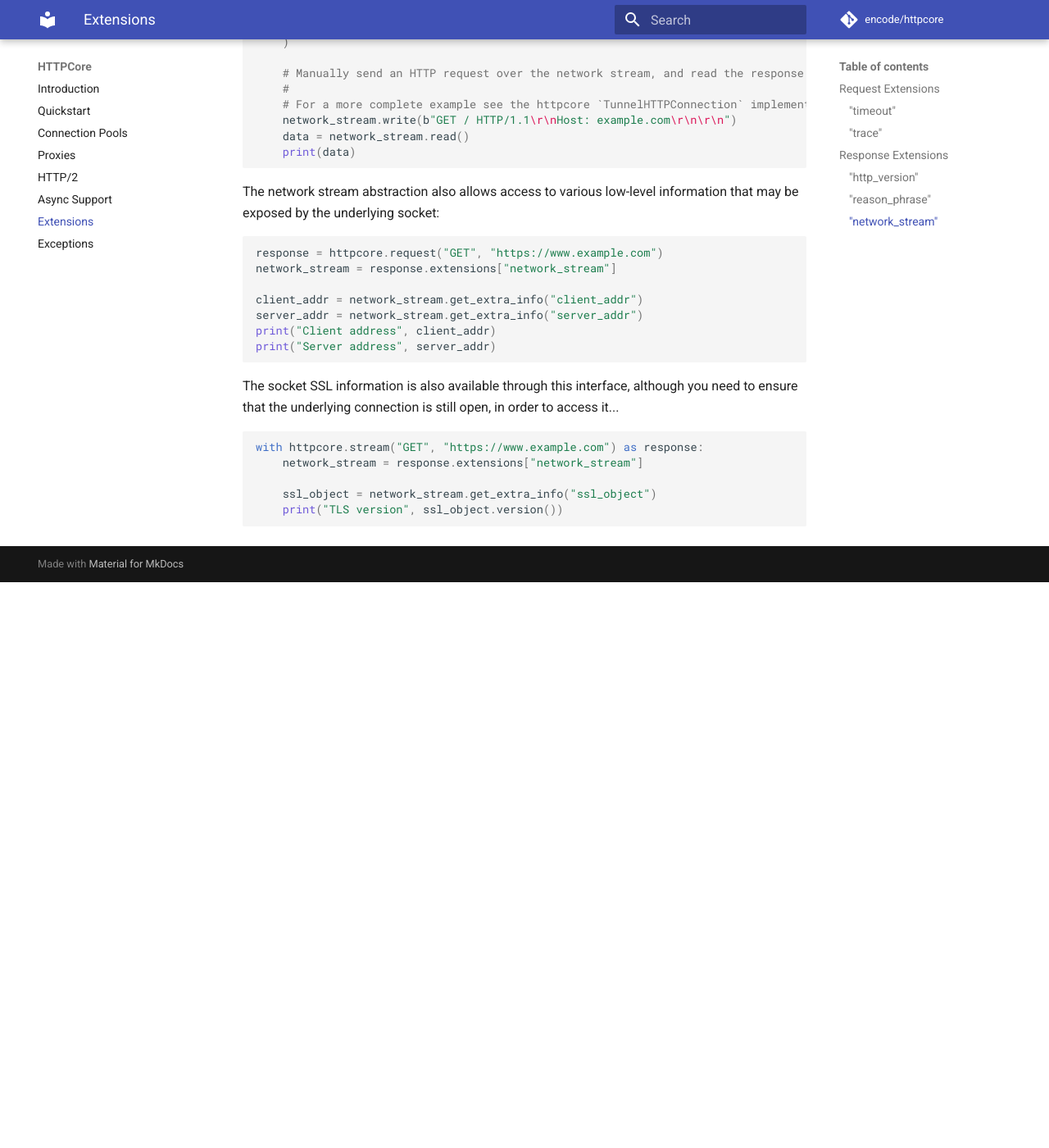
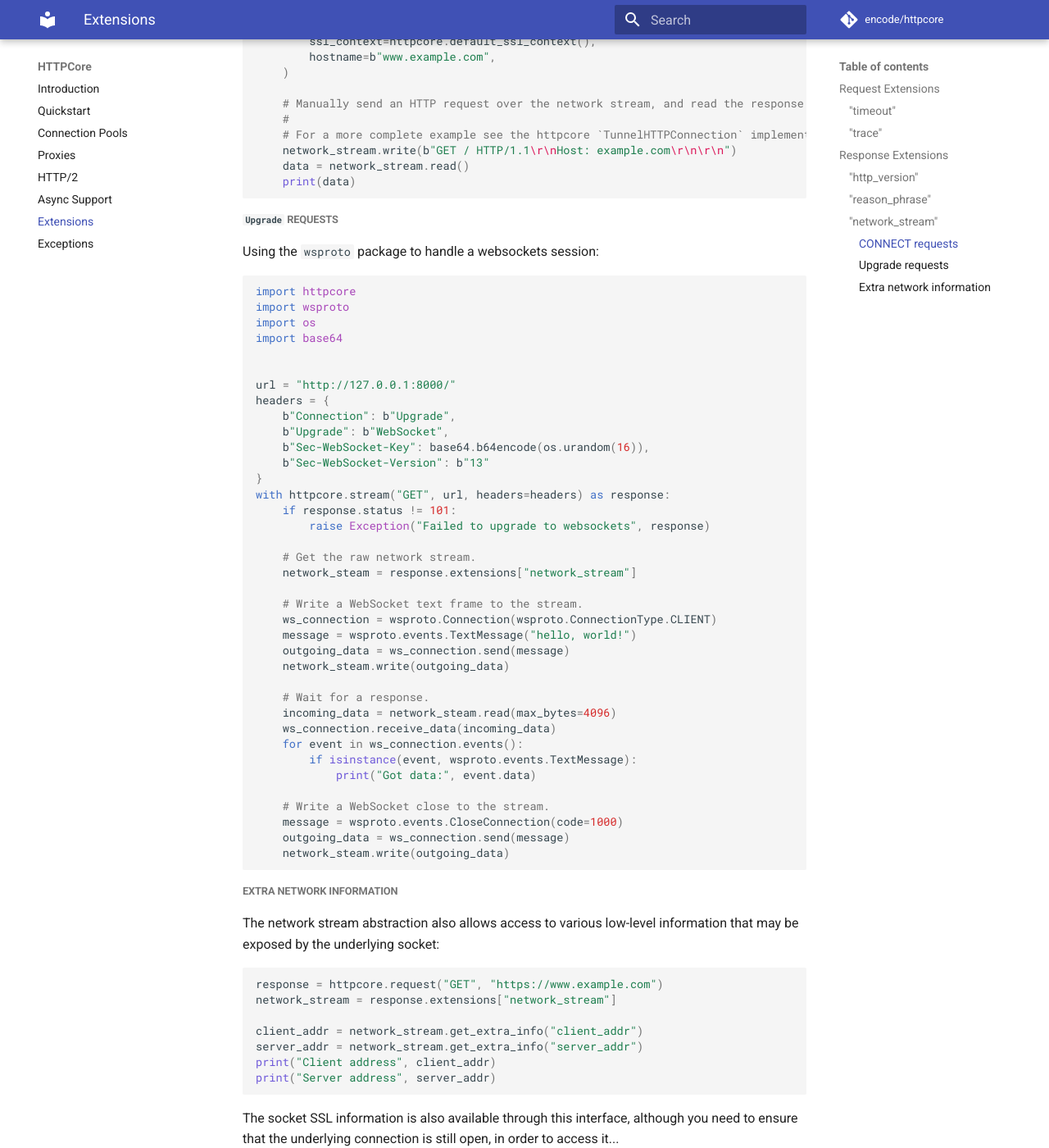
Before and after one commit to encode/httpcore, an MkDocs documentation site: the page built from docs/extensions.md, in a window 1280 px wide and 1400 px high, scrolled down 4530 px. Shown: the whole window at 82% size. Built offline with MkDocs 1.6.1 and Material for MkDocs 9.7.7, drawn with Linux system fonts in a browser that asks for light colours; comment, search, counter and statistics services are not loaded; before the commit the page ends 5240 px from its top, so only the background shows below that; some of the changed text lies outside the part shown.

Commit message:
Support informational responses with HTTP/1.1 (#581)
* Support information responses with HTTP/1.1

* Add tests for 101 protocol switch

* Document handling a WebSocket session using the network_stream extension

````diff
--- a/docs/extensions.md
+++ b/docs/extensions.md
@@ -179,7 +179,9 @@ The interface provided by the network stream:
 
 This API can be used as the foundation for working with HTTP proxies, WebSocket upgrades, and other advanced use-cases.
 
-An example to demonstrate:
+##### `CONNECT` requests
+
+A proxy CONNECT request using the network stream:
 
 ```python
 # Formulate a CONNECT request...
@@ -206,6 +208,52 @@ with httpcore.stream("CONNECT", url) as response:
     print(data)
 ```
 
+##### `Upgrade` requests
+
+Using the `wsproto` package to handle a websockets session:
+
+```python
+import httpcore
+import wsproto
+import os
+import base64
+
+
+url = "http://127.0.0.1:8000/"
+headers = {
+    b"Connection": b"Upgrade",
+    b"Upgrade": b"WebSocket",
+    b"Sec-WebSocket-Key": base64.b64encode(os.urandom(16)),
+    b"Sec-WebSocket-Version": b"13"
+}
+with httpcore.stream("GET", url, headers=headers) as response:
+    if response.status != 101:
+        raise Exception("Failed to upgrade to websockets", response)
+
+    # Get the raw network stream.
+    network_steam = response.extensions["network_stream"]
+
+    # Write a WebSocket text frame to the stream.
+    ws_connection = wsproto.Connection(wsproto.ConnectionType.CLIENT)
+    message = wsproto.events.TextMessage("hello, world!")
+    outgoing_data = ws_connection.send(message)
+    network_steam.write(outgoing_data)
+
+    # Wait for a response.
+    incoming_data = network_steam.read(max_bytes=4096)
+    ws_connection.receive_data(incoming_data)
+    for event in ws_connection.events():
+        if isinstance(event, wsproto.events.TextMessage):
+            print("Got data:", event.data)
+
+    # Write a WebSocket close to the stream.
+    message = wsproto.events.CloseConnection(code=1000)
+    outgoing_data = ws_connection.send(message)
+    network_steam.write(outgoing_data)
+```
+
+##### Extra network information
+
 The network stream abstraction also allows access to various low-level information that may be exposed by the underlying socket:
 
 ```python
````
Also changed, not shown: 4 other files.
